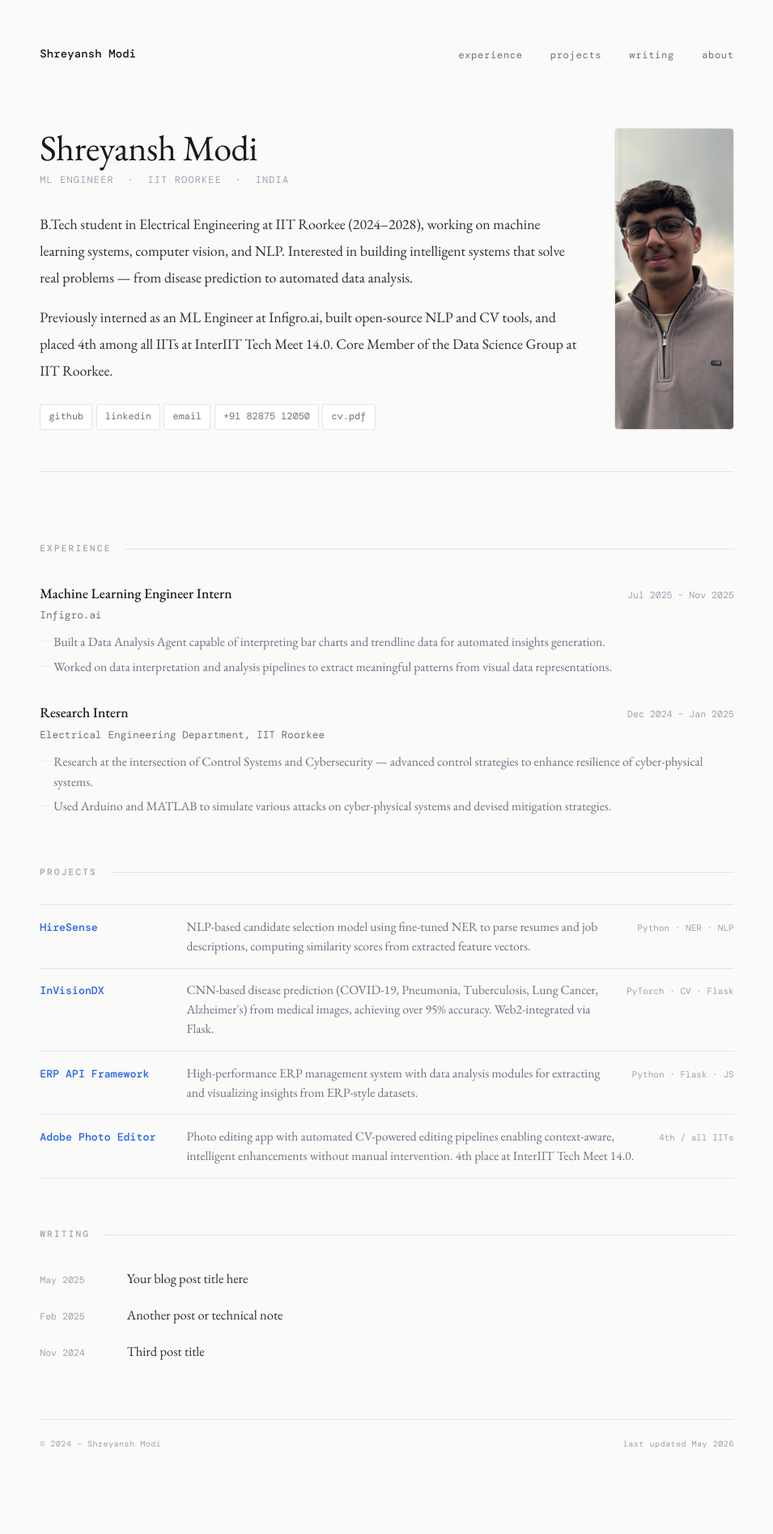
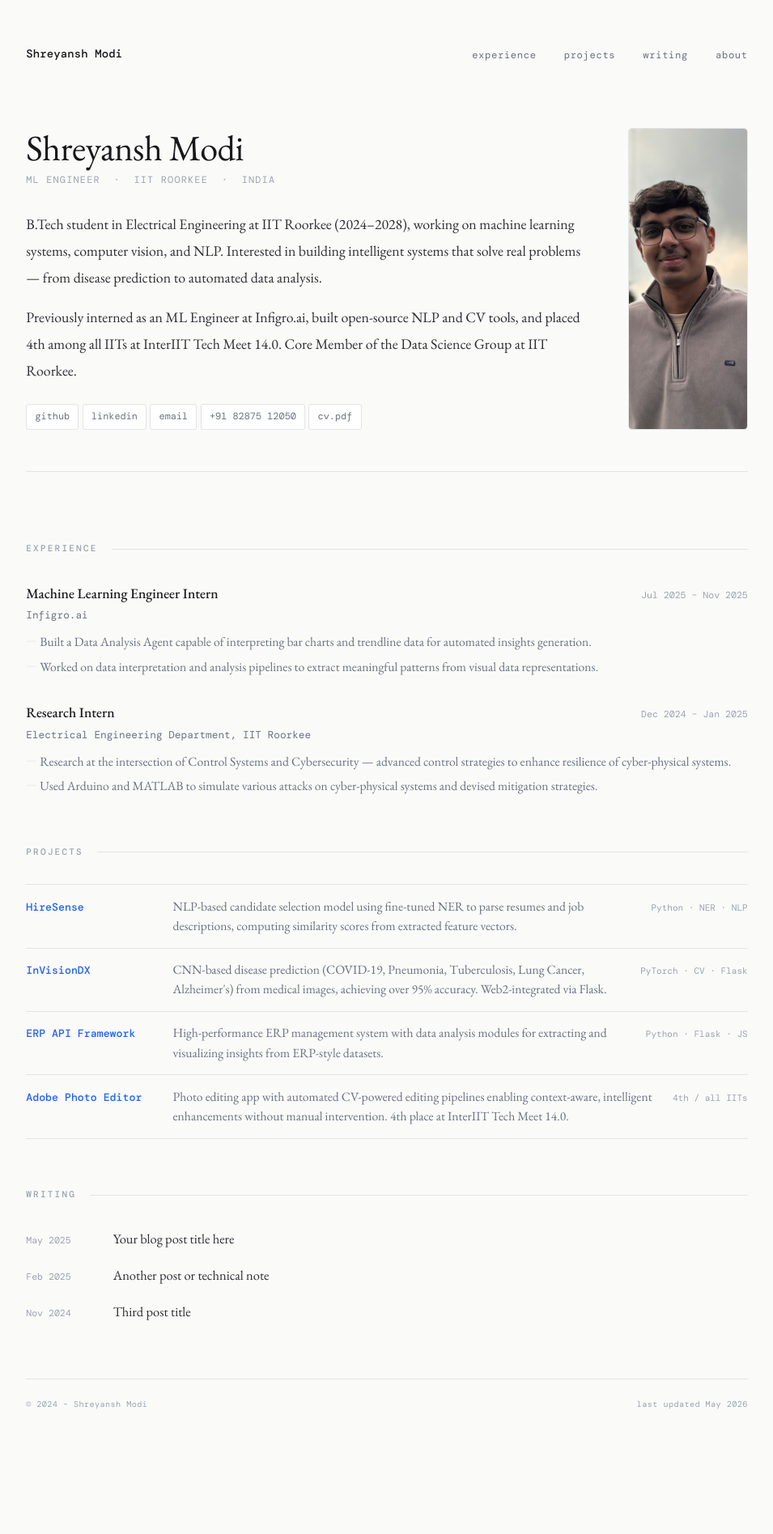
Before and after one commit to shrrynsh/shrrynsh.github.io, a Jekyll site: the page index.html, which Jekyll copies as it is, in a window 1280 px wide. Shown: the whole page at 81% size, without its empty margins (162-1117 px from the left). Built offline with Jekyll 4.4.1, drawn with Linux system fonts in a browser that asks for light colours; some web fonts are replaced; after the commit the page ends 1846 px from its top, so only the background shows below that.

Commit message:
improved spacing

```diff
--- a/index.html
+++ b/index.html
@@ -34,7 +34,7 @@
       line-height: 1.8;
       max-width: 900px;
       margin: 0 auto;
-      padding: 3rem 1.25rem 6rem;
+      padding: 3rem 0.25rem 6rem;
     }
 
     a { color: var(--accent); text-decoration: none; }
```
